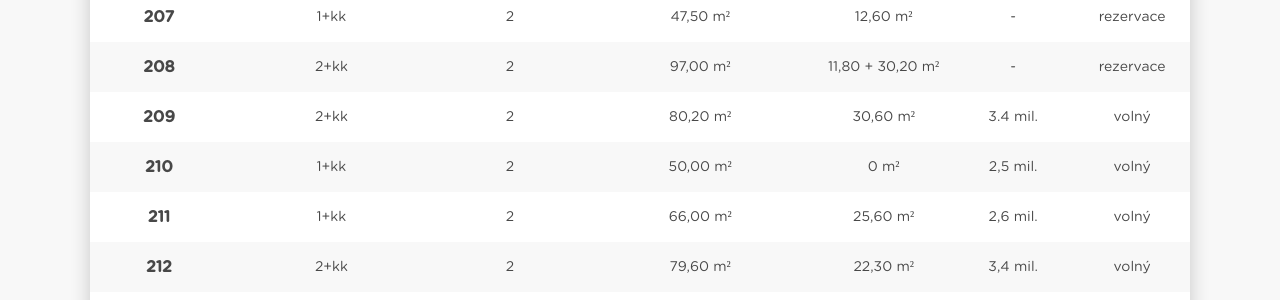
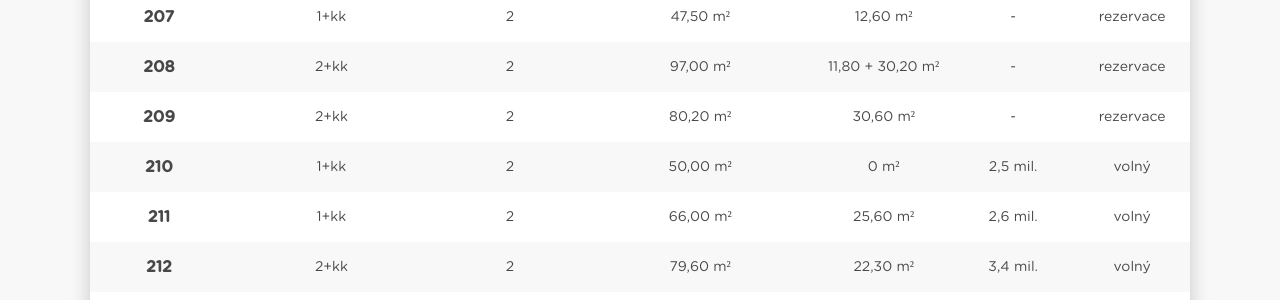
Before and after one commit to StyvekDrtic/bydleniSvojetice, a Jekyll site: the page built from ceny.html, in a window 1280 px wide and 900 px high, scrolled down 960 px. Shown: the part 150-450 px from the top of the window. Built offline with Jekyll 4.4.1, drawn with Linux system fonts in a browser that asks for light colours.

Commit message:
rezervace

```diff
--- a/_includes/tabulka.html
+++ b/_includes/tabulka.html
@@ -167,8 +167,8 @@
       <td>2</td>
       <td>80,20</td>
       <td>30,60</td>
-      <td>3.4</td>
-      <td>volný</td>
+      <td class="neMil">-</td>
+      <td>rezervace</td>
     </tr>
 
     <tr>
```
